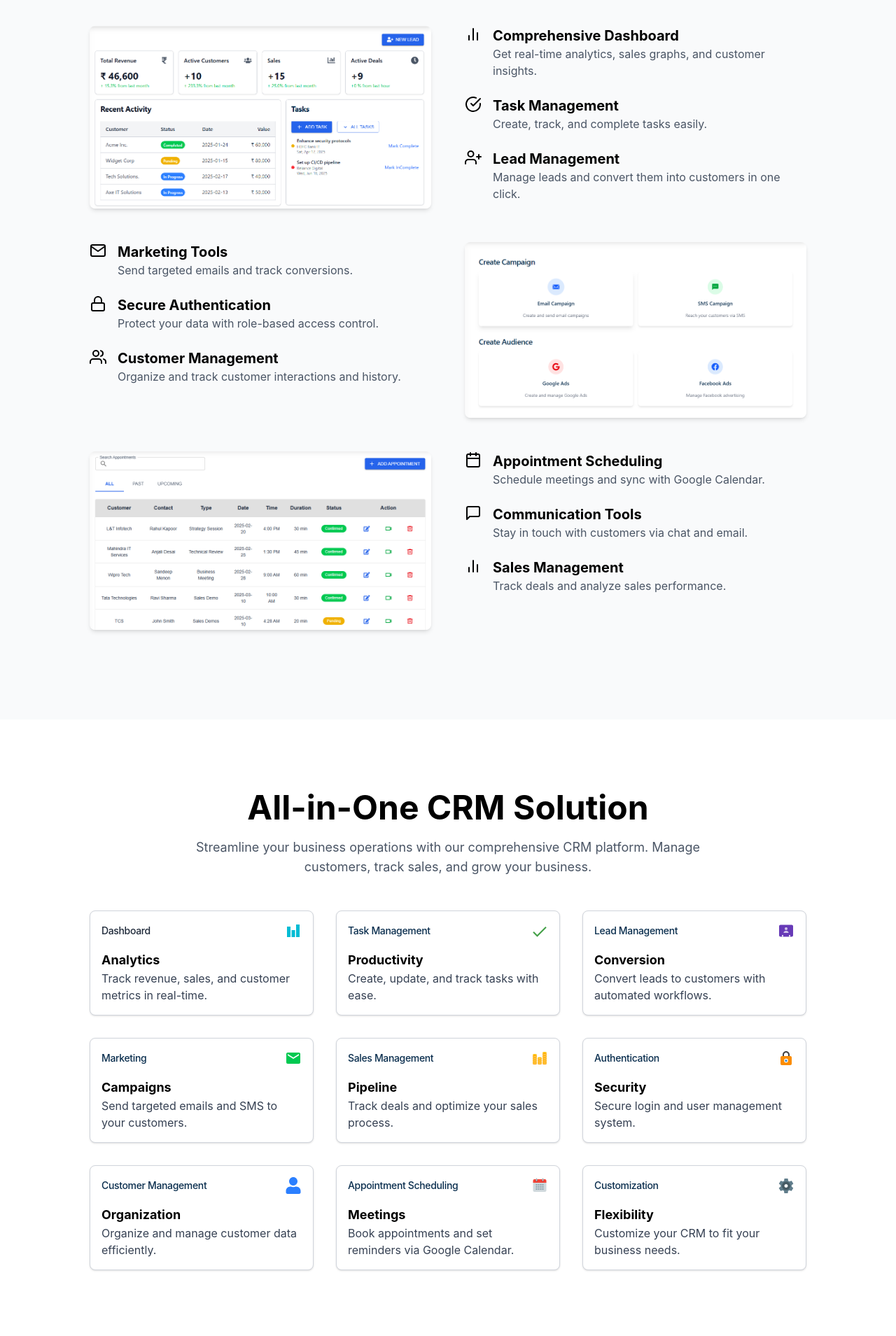
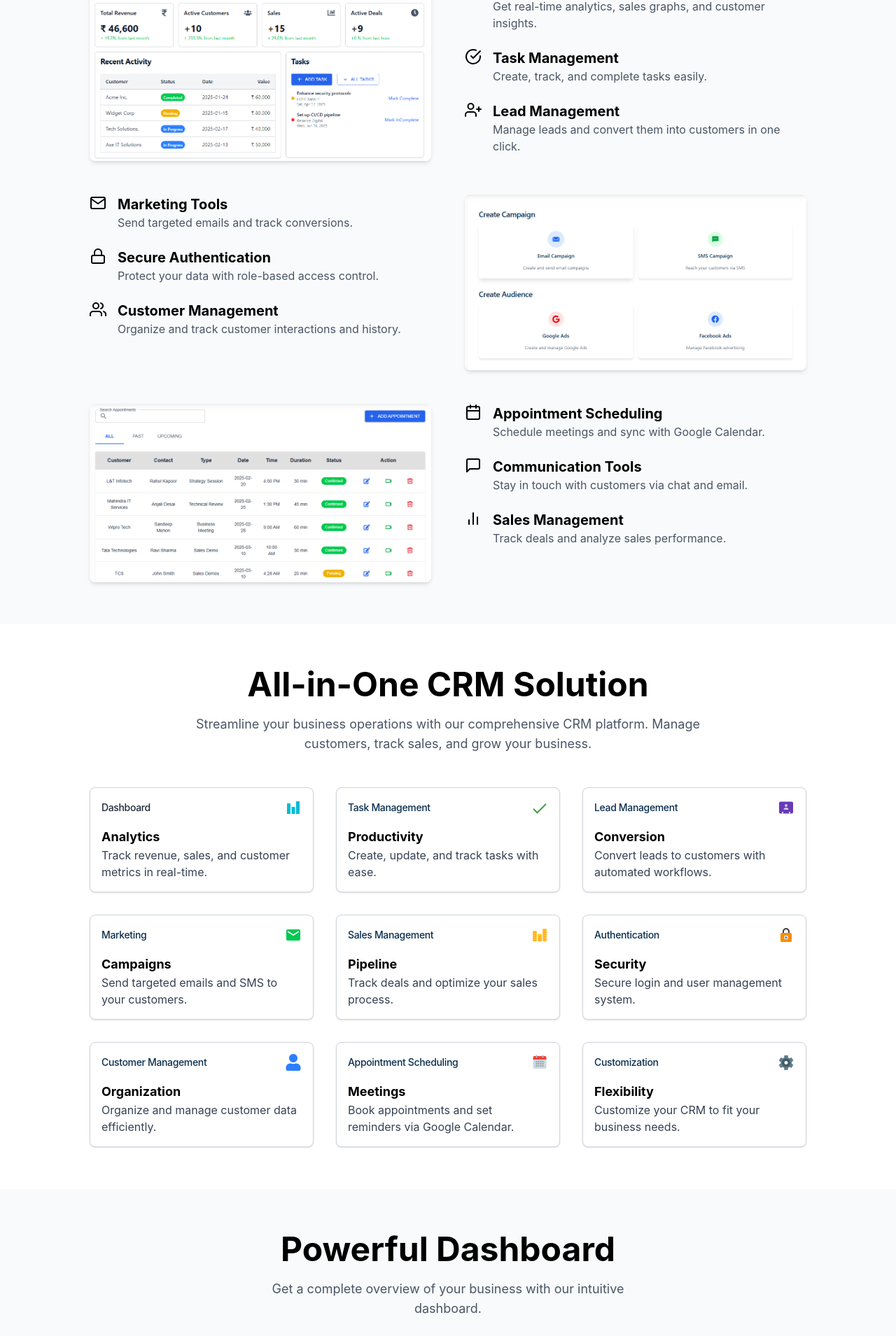
Before and after one commit to Avi0304/Customer-Relationship-Management, a React (Vite) app: page / in a window 1280 px wide. Shown: the part 888-2797 px from the top of the page at 70% size. Built offline with nearby package versions, Linux system fonts and the light colour scheme.

Commit message:
make website responsive for large screen

```diff
--- a/src/components/Website/ContactSection.jsx
+++ b/src/components/Website/ContactSection.jsx
@@ -50,7 +50,7 @@ function ContactSection() {
 
 
   return (
-    <section className="w-full py-12 md:py-24 lg:py-30 bg-gray-50">
+    <section className="w-full py-12 md:py-24 lg:py-30 bg-gray-50  xl:py-15">
     <div className="container mx-auto px-4 md:px-6">
       <div className="flex flex-col items-center justify-center text-center space-y-4">
         <div className="space-y-2">
--- a/src/components/Website/FeatureSection.jsx
+++ b/src/components/Website/FeatureSection.jsx
@@ -6,7 +6,7 @@ import Appointment from './assets/appointment.png';
 
 const FeatureSection = () => {
     return (
-        <section id="features" className="w-full py-12 md:py-24 lg:py-32 bg-gray-50">
+        <section id="features" className="w-full py-12 md:py-24 lg:py-32  xl:py-15 bg-gray-50">
             <div className="container mx-auto px-4 md:px-6">
                 {/* Section Header */}
                 <div className="text-center space-y-4">
--- a/src/components/Website/Footer.jsx
+++ b/src/components/Website/Footer.jsx
@@ -5,7 +5,7 @@ import { Link } from "react-router-dom";
 const Footer = () => {
   return (
     <footer className="border-t border-gray-300 bg-gray-100">
-      <div className="container mx-auto flex flex-col gap-8 py-8 md:py-12 lg:py-16 px-6">
+      <div className="container mx-auto flex flex-col gap-8 py-8 md:py-12 lg:py-16  xl:py-15 px-6">
         <div className="flex flex-col gap-10 lg:flex-row lg:gap-20">
           {/* Logo and Description */}
           <div className="flex flex-col gap-4 lg:w-1/3">
--- a/src/components/Website/PowerfulDash.jsx
+++ b/src/components/Website/PowerfulDash.jsx
@@ -175,7 +175,7 @@ function PowerfulDash() {
   });
 
   return (
-    <section className="w-full mx-auto py-12 md:py-24 lg:py-25 bg-gray-50">
+    <section className="w-full mx-auto py-12 md:py-24 lg:py-25  xl:py-15 bg-gray-50">
       <div className="mx-auto flex max-w-2xl flex-col items-center justify-center gap-4 text-center">
         <h2 className="text-3xl font-bold leading-[1.1] text-black sm:text-3xl md:text-5xl">
           Powerful Dashboard
--- a/src/components/Website/SolutionSection.jsx
+++ b/src/components/Website/SolutionSection.jsx
@@ -14,7 +14,7 @@ import { Card, CardHeader, CardTitle, CardContent } from "../ui/card"; // Import
 
 function SolutionSection() {
   return (
-    <section className="w-full py-12 md:py-24 lg:py-25">
+    <section className="w-full py-12 md:py-24 lg:py-25  xl:py-15">
       {/* Header Section */}
       <div className="mx-auto flex max-w-[58rem] flex-col items-center justify-center gap-4 text-center">
         <h2 className="text-3xl font-bold leading-[1.1] text-black sm:text-3xl md:text-5xl">
--- a/src/components/Website/TestimonialSection.jsx
+++ b/src/components/Website/TestimonialSection.jsx
@@ -3,7 +3,7 @@ import { FaQuoteRight } from "react-icons/fa";
 
 export function TestimonialSection() {
   return (
-    <section id="testimonials" className="w-full py-12 md:py-24 lg:py-25">
+    <section id="testimonials" className="w-full py-12 md:py-24 lg:py-25  xl:py-15">
       <div className="container mx-auto px-4 md:px-6">
         {/* Heading Section */}
         <div className="text-center space-y-4">
```
